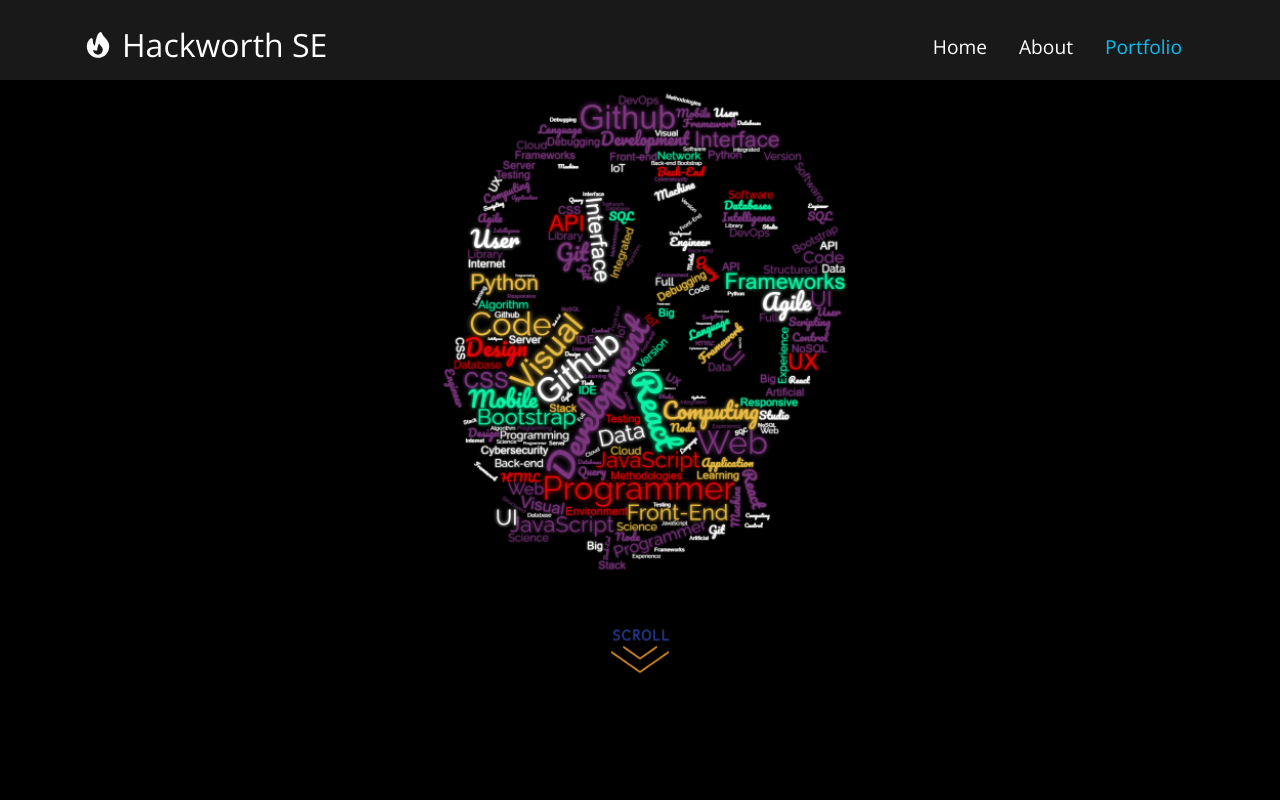
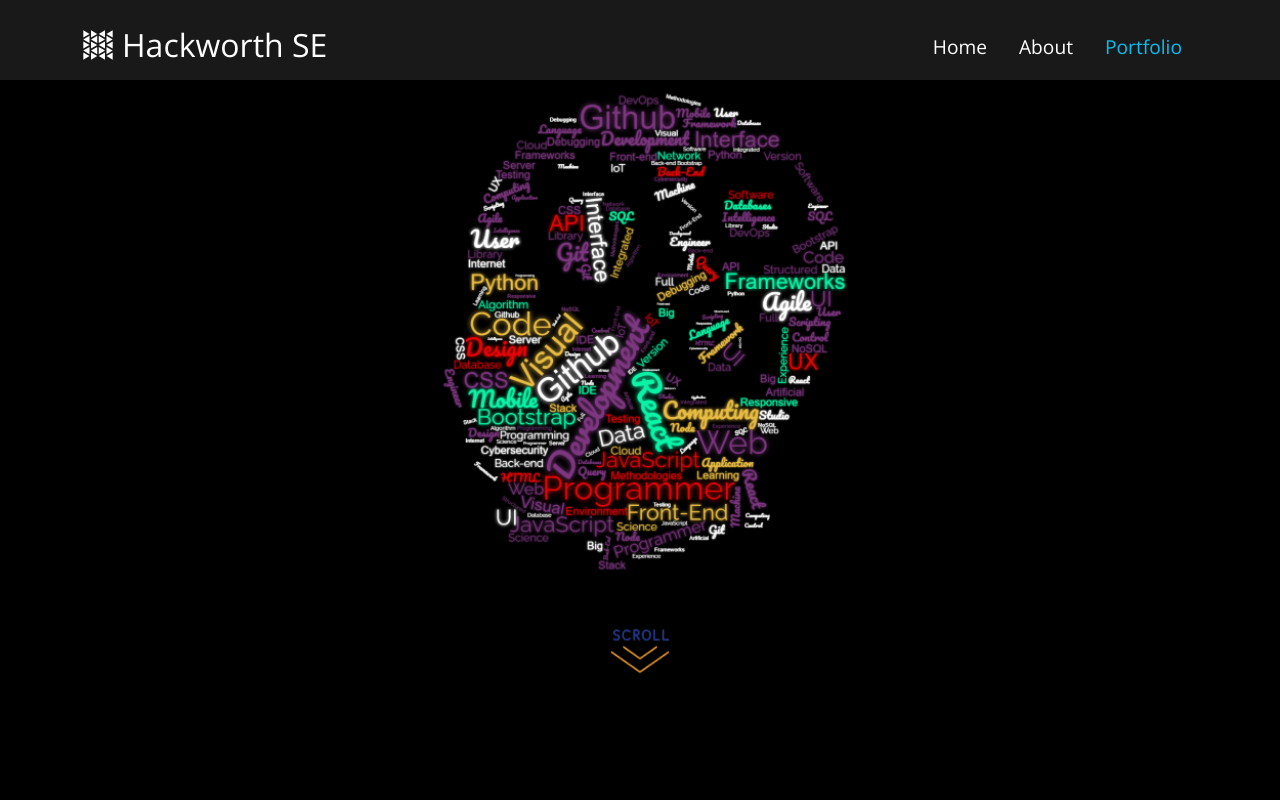
Before and after one commit to Din0saur5/Dan_Hackworth_website_React, a React (Vite) app: page /portfolio in a window 1280 px wide. Shown: the top 800 px of the page. Built offline with nearby package versions, Linux system fonts and the light colour scheme.

Commit message:
change logo

```diff
--- a/src/components/Navbar.jsx
+++ b/src/components/Navbar.jsx
@@ -2,7 +2,7 @@ import React, {useState} from 'react'
 import { Link } from 'react-router-dom'
 import { NavLink } from 'react-router-dom'
 import "./Navbar.css"
-import {HiFire} from "react-icons/hi"
+import {GiAbstract049} from "react-icons/gi"
 import {FaBars, FaTimes} from "react-icons/fa"
 import {IconContext} from "react-icons"
 
@@ -21,7 +21,7 @@ const Navbar = () => {
         <nav className="navbar">
             <div className="navbar-container container">
                 <Link to="/" className='navbar-logo' onClick={closeMobileMenu} style={{'marginBottom': '2%'}}>
-                    <HiFire className='navbar-icon'
+                    <GiAbstract049 className='navbar-icon'
                     />
                     Hackworth SE
                 </Link>
```
